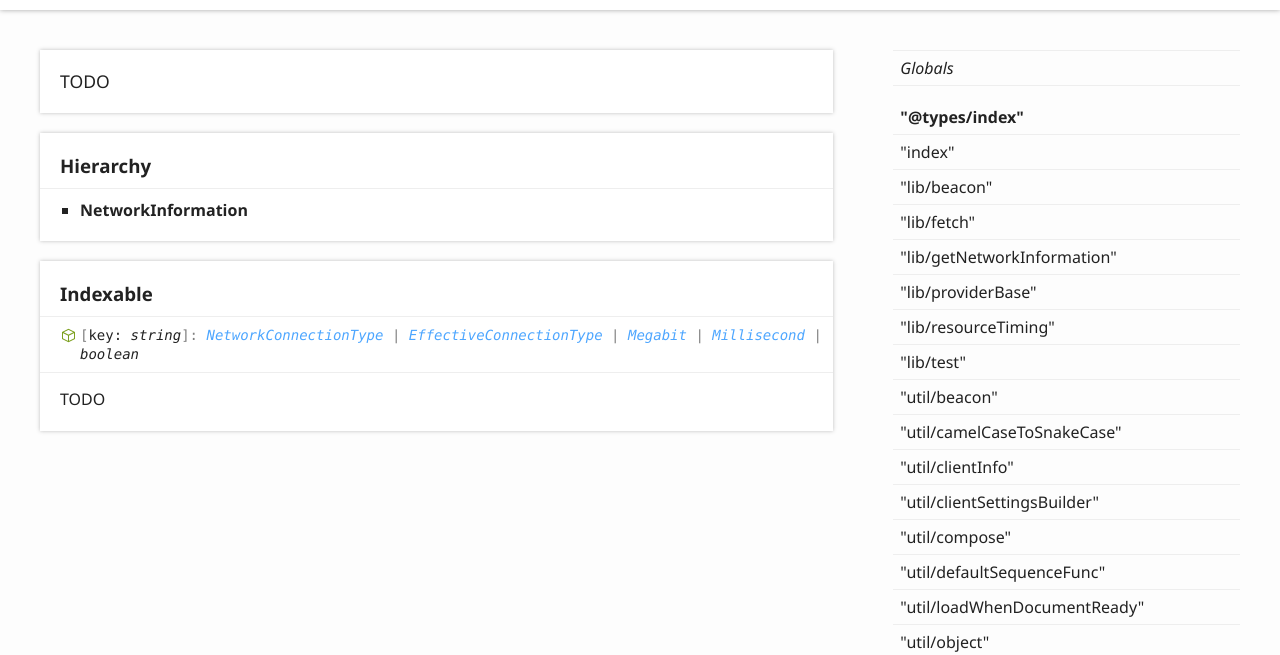
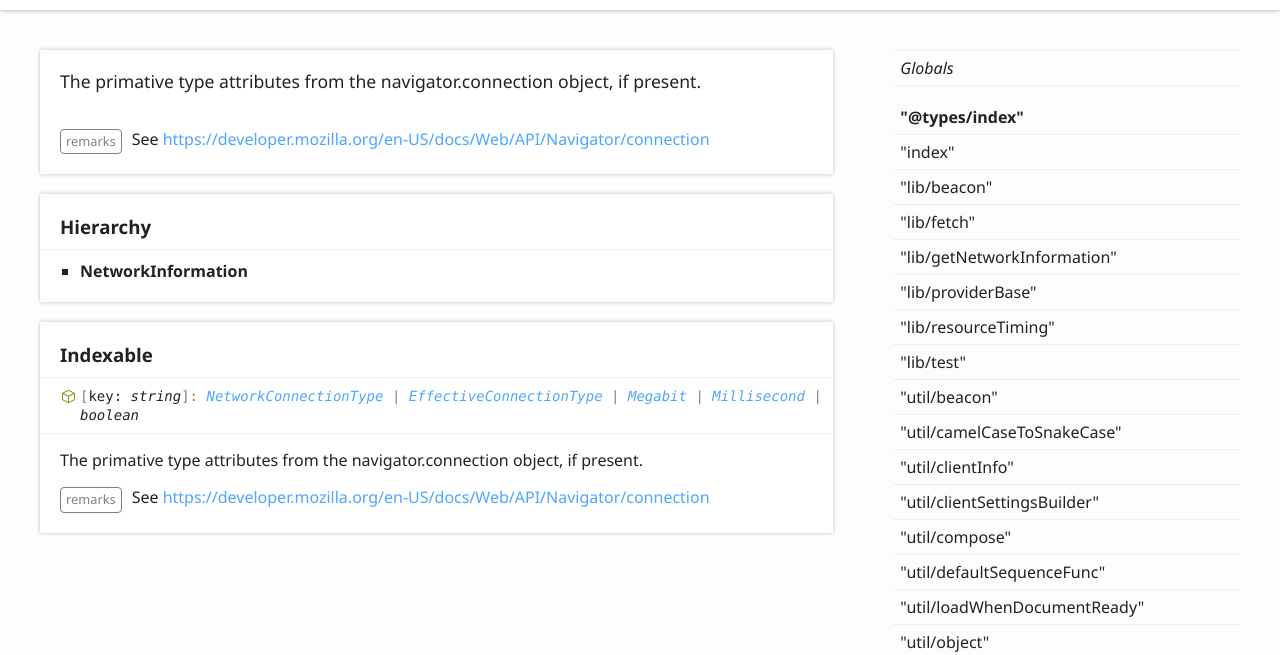
Before and after one commit to openinsights/openinsights, a website built with webpack: page doc/interfaces/__types_index_.networkinformation.html in a window 1280 px wide. Shown: the part 145-800 px from the top of the page. Built offline with nearby package versions, Linux system fonts and the light colour scheme.

Commit message:
Finish TODO docblocks in @types/index.ts

```diff
--- a/doc/interfaces/__types_index_.networkinformation.html
+++ b/doc/interfaces/__types_index_.networkinformation.html
@@ -72,8 +72,14 @@
 			<section class="tsd-panel tsd-comment">
 				<div class="tsd-comment tsd-typography">
 					<div class="lead">
-						<p>TODO</p>
+						<p>The primative type attributes from the navigator.connection object,
+						if present.</p>
 					</div>
+					<dl class="tsd-comment-tags">
+						<dt>remarks</dt>
+						<dd><p>See <a href="https://developer.mozilla.org/en-US/docs/Web/API/Navigator/connection">https://developer.mozilla.org/en-US/docs/Web/API/Navigator/connection</a></p>
+						</dd>
+					</dl>
 				</div>
 			</section>
 			<section class="tsd-panel tsd-hierarchy">
@@ -89,8 +95,14 @@
 				<div class="tsd-signature tsd-kind-icon"><span class="tsd-signature-symbol">[</span>key: <span class="tsd-signature-type">string</span><span class="tsd-signature-symbol">]: </span><a href="../modules/__types_index_.html#networkconnectiontype" class="tsd-signature-type">NetworkConnectionType</a><span class="tsd-signature-symbol"> | </span><a href="../modules/__types_index_.html#effectiveconnectiontype" class="tsd-signature-type">EffectiveConnectionType</a><span class="tsd-signature-symbol"> | </span><a href="../modules/__types_index_.html#megabit" class="tsd-signature-type">Megabit</a><span class="tsd-signature-symbol"> | </span><a href="../modules/__types_index_.html#millisecond" class="tsd-signature-type">Millisecond</a><span class="tsd-signature-symbol"> | </span><span class="tsd-signature-type">boolean</span></div>
 				<div class="tsd-comment tsd-typography">
 					<div class="lead">
-						<p>TODO</p>
+						<p>The primative type attributes from the navigator.connection object,
+						if present.</p>
 					</div>
+					<dl class="tsd-comment-tags">
+						<dt>remarks</dt>
+						<dd><p>See <a href="https://developer.mozilla.org/en-US/docs/Web/API/Navigator/connection">https://developer.mozilla.org/en-US/docs/Web/API/Navigator/connection</a></p>
+						</dd>
+					</dl>
 				</div>
 			</section>
 		</div>
```
Also changed, not shown: doc/interfaces/__types_index_.executable.html (+3 -2 lines), doc/interfaces/__types_index_.provider.html (+1 -1 lines), doc/interfaces/__types_index_.sessionresult.html (+3 -2 lines), src/@types/index.ts (+11 -6 lines).
